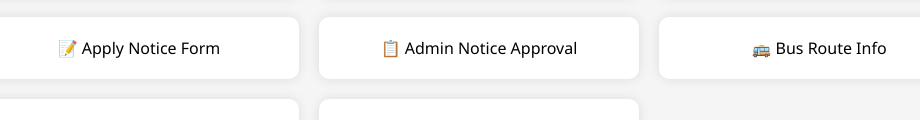
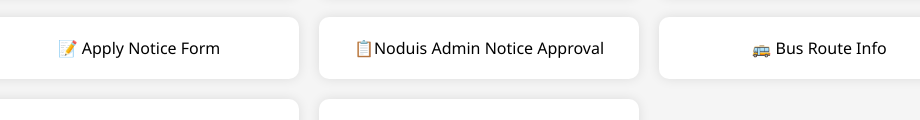
Before and after one commit to yashyadav64/-jit-borwha-.in, a plain HTML site: page mainadmin.html in a window 1280 px wide. Shown: the part 188-308 px from the top of the page, without its empty margins (161-1081 px from the left). Drawn offline with Linux system fonts and the light colour scheme.

Commit message:
Update mainadmin.html

```diff
--- a/mainadmin.html
+++ b/mainadmin.html
@@ -65,7 +65,7 @@
     <a class="card" href="check-fee.html" target="_blank">💳 Check Fee Status</a>
     <a class="card" href="pay-fee.html" target="_blank">💰 Pay College Fee</a>
     <a class="card" href="notice-apply.html" target="_blank">📝 Apply Notice Form</a>
-    <a class="card" href="notice-admin.html" target="_blank">📋 Admin Notice Approval</a>
+    <a class="card" href="noduis form.html" target="_blank">📋Noduis  Admin Notice Approval</a>
     <a class="card" href="bus-route.html" target="_blank">🚌 Bus Route Info</a>
     <a class="card" href="registration.html" target="_blank">🔐 New Student Registration</a>
     <a class="card" href="admin-student-list.html" target="_blank">📑 View Registered Students</a>
```
